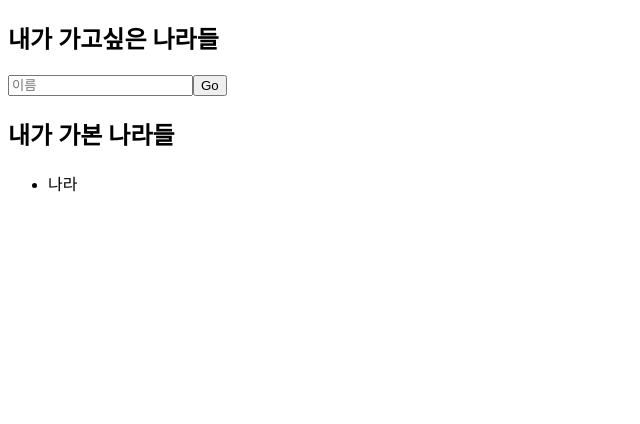
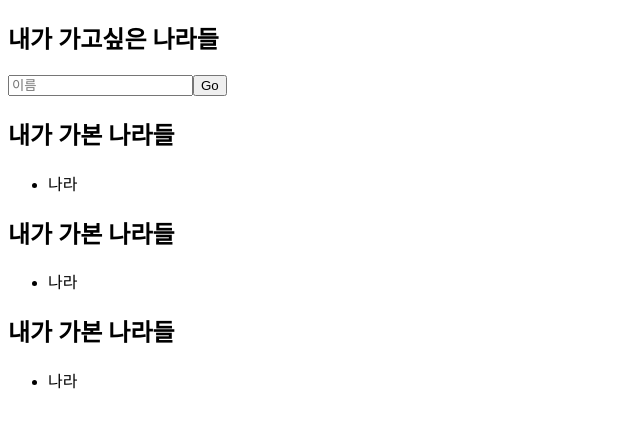
Before and after one commit to GCgang/react-study, a React (Create React App) app: page / in a window 1280 px wide. Shown: the top 424 px of the page, without its empty margins (0-640 px from the left). Built offline with nearby package versions, Linux system fonts and the light colour scheme.

Commit message:
Feat: CounteriesList

```diff
--- a/src/components/CountriesList.tsx
+++ b/src/components/CountriesList.tsx
@@ -1,9 +1,18 @@
 import CountryListSection from './CountryListSection';
+import { eCountryStatus } from '../state/countiresState';
 
 export default function CountriesList() {
   return (
     <div>
-      <CountryListSection />
+      <CountryListSection title=" " status={eCountryStatus.TO_VISIT} />
+      <CountryListSection
+        title="내가 가본 나라들"
+        status={eCountryStatus.VISITED}
+      />
+      <CountryListSection
+        title="내가 좋아하는 나라들"
+        status={eCountryStatus.FAVORITE}
+      />
     </div>
   );
 }
```
